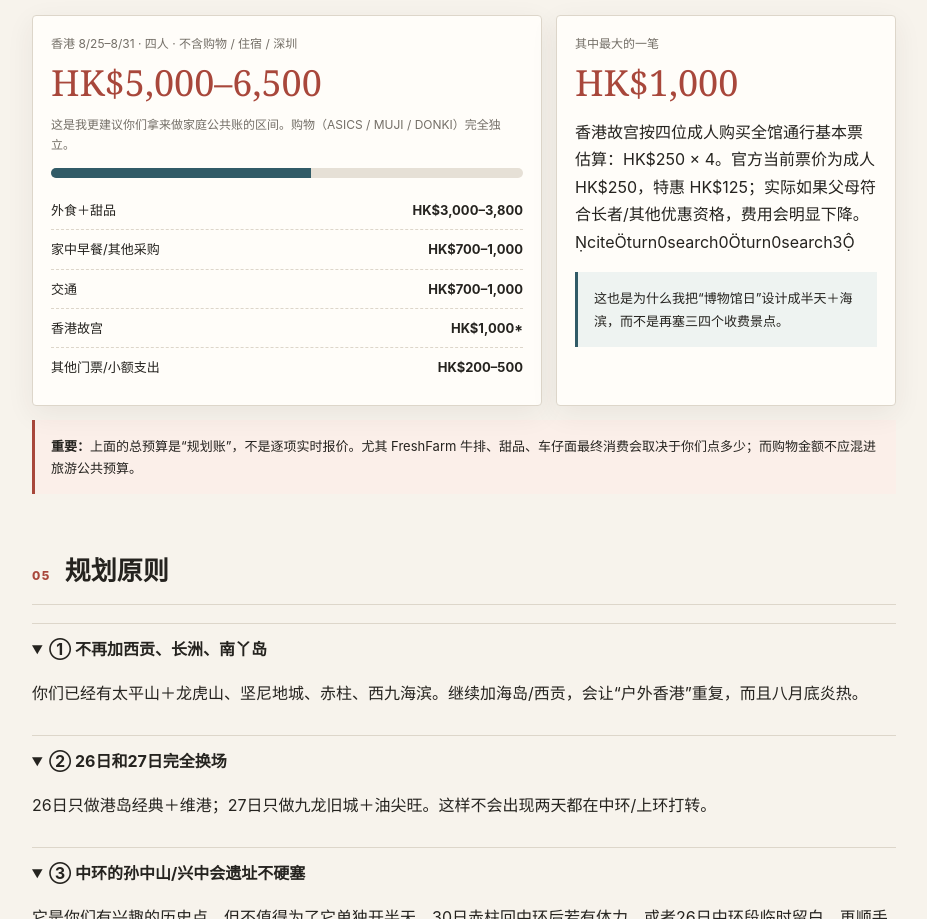
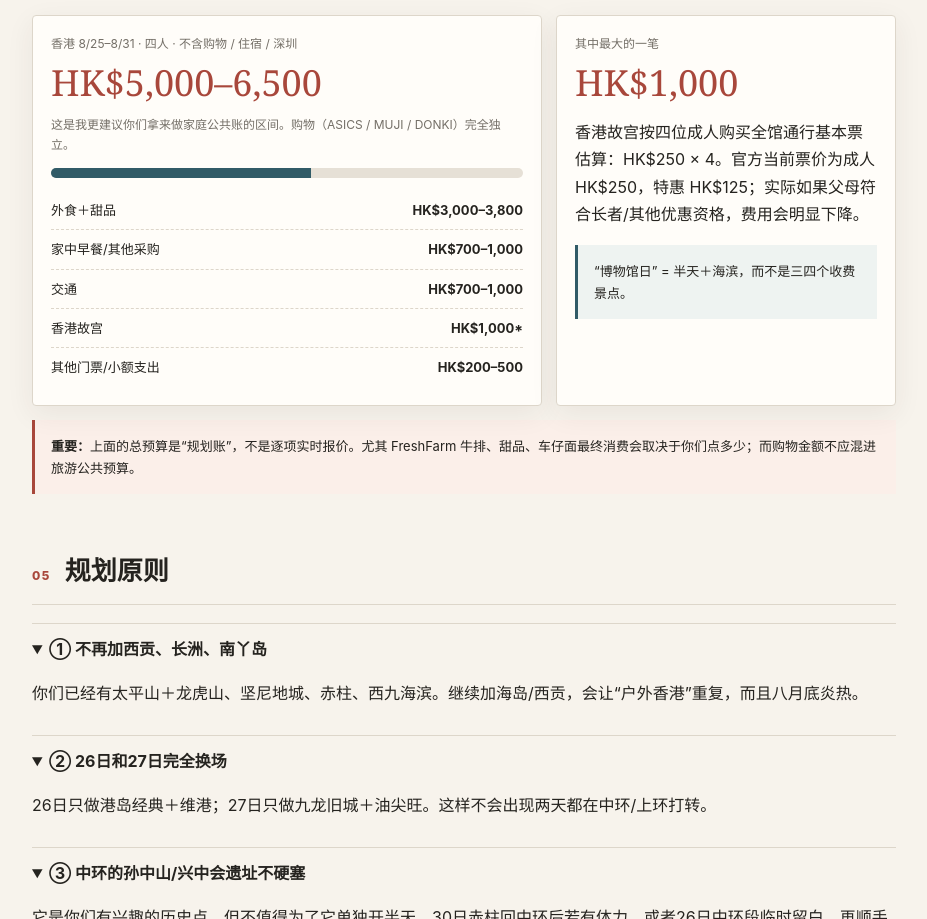
Before and after one commit to ZZZLK0705/zlk_travel, a plain HTML site: page index.html in a window 1280 px wide. Shown: the part 6848-7767 px from the top of the page, without its empty margins (176-1103 px from the left). Drawn offline with Linux system fonts and the light colour scheme.

Commit message:
Update index.html

```diff
--- a/index.html
+++ b/index.html
@@ -240,8 +240,8 @@ details{border-top:1px solid var(--line);padding:12px 0}summary{cursor:pointer;f
 <div class="card">
 <div class="sub">其中最大的一笔</div>
 <div class="big">HK$1,000</div>
-<p>香港故宫按四位成人购买全馆通行基本票估算：HK$250 × 4。官方当前票价为成人 HK$250，特惠 HK$125；实际如果父母符合长者/其他优惠资格，费用会明显下降。citeturn0search0turn0search3</p>
-<div class="note">这也是为什么我把“博物馆日”设计成半天＋海滨，而不是再塞三四个收费景点。</div>
+<p>香港故宫按四位成人购买全馆通行基本票估算：HK$250 × 4。官方当前票价为成人 HK$250，特惠 HK$125；实际如果父母符合长者/其他优惠资格，费用会明显下降。</p>
+<div class="note">“博物馆日” = 半天＋海滨，而不是三四个收费景点。</div>
 </div>
 </div>
 <div class="note warn"><b>重要：</b>上面的总预算是“规划账”，不是逐项实时报价。尤其 FreshFarm 牛排、甜品、车仔面最终消费会取决于你们点多少；而购物金额不应混进旅游公共预算。</div>
```
